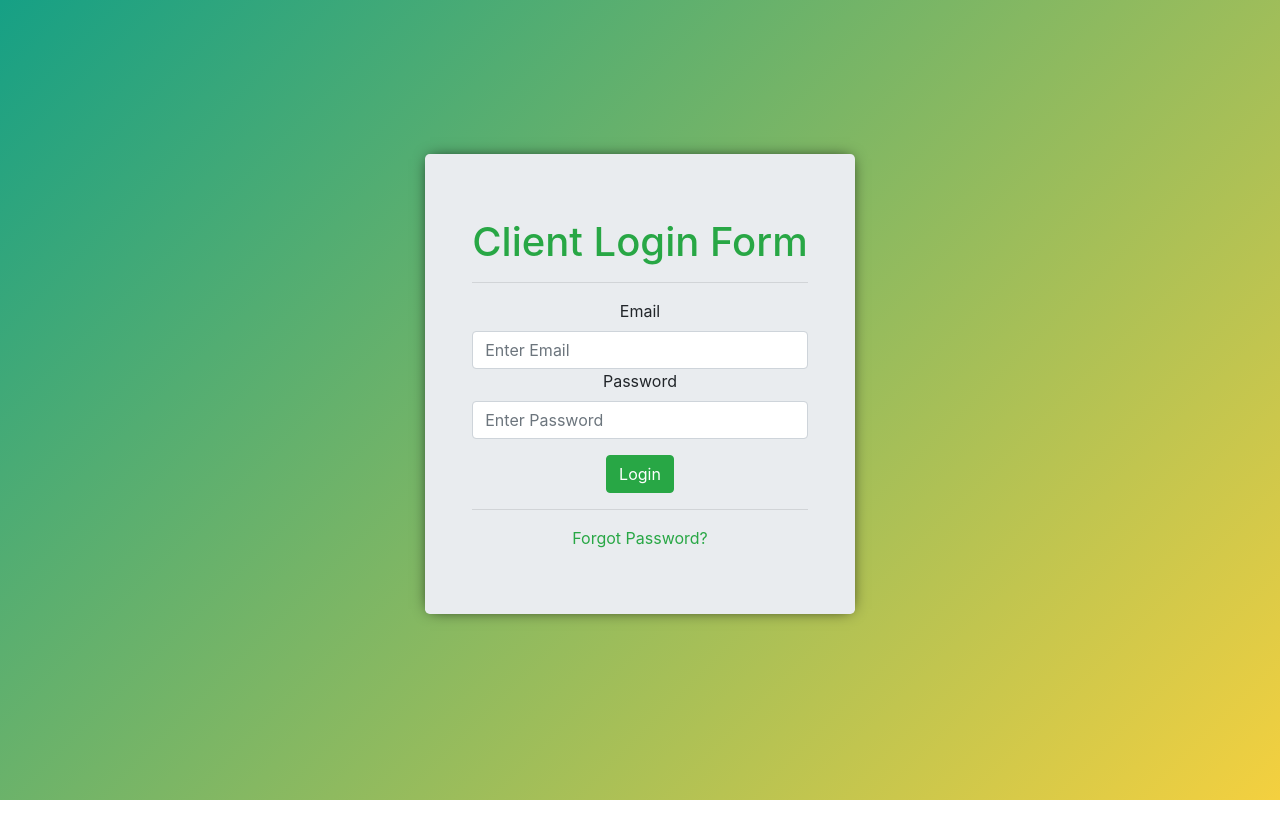
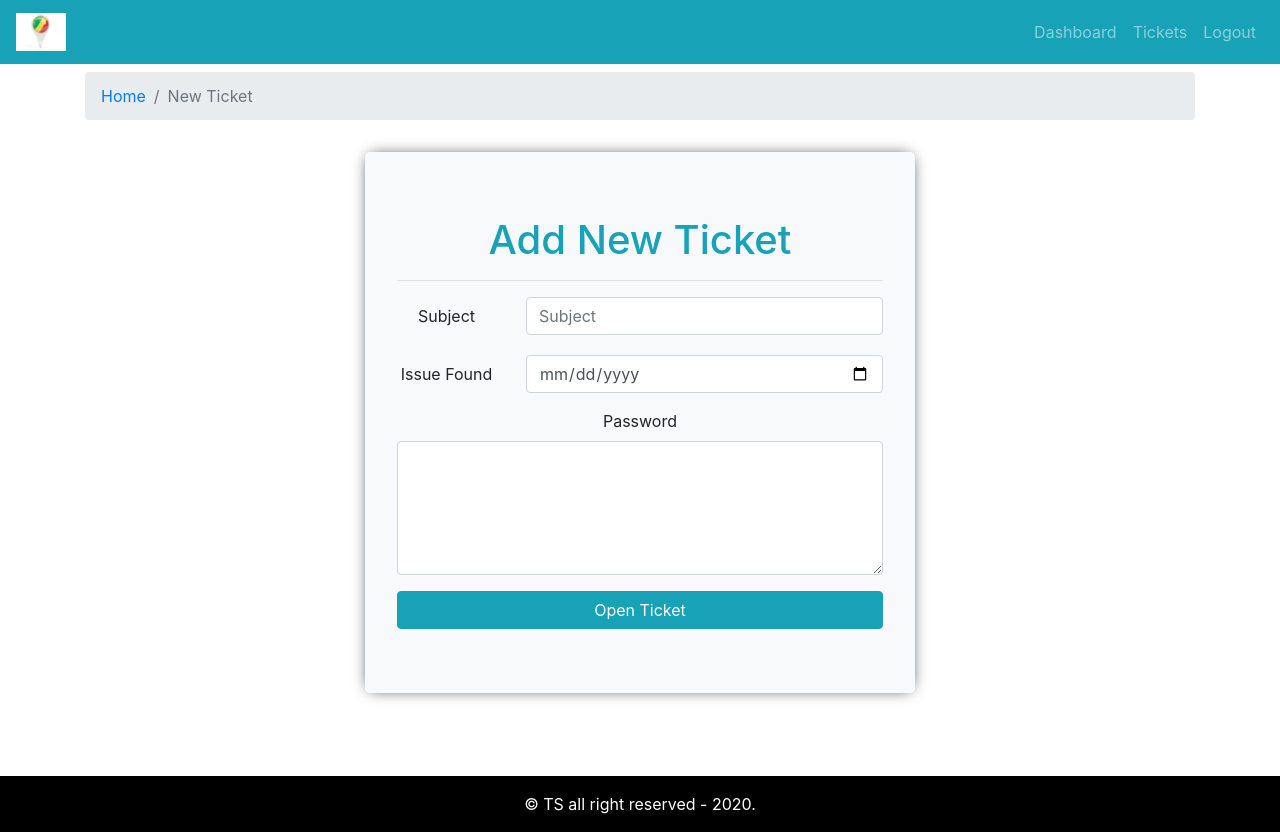
Before and after one commit to Ekamba/Ticket-system-frontend, a React (Create React App) app: page / in a window 1280 px wide. Before the commit the page ends 800 px from the top, so only its background shows below. Built offline with nearby package versions, Linux system fonts and the light colour scheme.

Commit message:
added new ticket form,ticket table

```diff
--- a/package.json
+++ b/package.json
@@ -13,6 +13,7 @@
     "react-bootstrap": "^1.5.0",
     "react-dom": "^17.0.1",
     "react-redux": "^7.1.3",
+    "react-router-bootstrap": "^0.25.0",
     "react-router-dom": "^5.2.0",
     "react-scripts": "4.0.3"
   },
--- a/public/index.html
+++ b/public/index.html
@@ -2,14 +2,14 @@
 <html lang="en">
   <head>
     <meta charset="utf-8" />
-    <link rel="icon" href="%PUBLIC_URL%/favicon.ico" />
+    <link rel="icon" href="./logo.jpg" />
     <meta name="viewport" content="width=device-width, initial-scale=1" />
     <meta name="theme-color" content="#000000" />
     <meta
       name="description"
       content="Web site created using create-react-app"
     />
-    <title>React Redux App</title>
+    <title>Tickets System App</title>
   </head>
   <body>
     <div id="root"></div>
--- a/src/App.css
+++ b/src/App.css
@@ -1,3 +1,27 @@
 .app {
   text-align: center;
 }
+.default-layout {
+  display: gird;
+  grid-template-rows: 80px auto 3rem;
+  grid-template-areas:
+    "header"
+    "main"
+    "footer";
+}
+
+header {
+  grid-area: header;
+}
+
+main {
+  grid-area: main;
+  min-height: 88vh;
+}
+
+footer {
+  grid-area: footer;
+  background: black;
+  padding: 1rem;
+  color: white;
+}
--- a/src/App.js
+++ b/src/App.js
@@ -1,11 +1,18 @@
 import React from "react";
 import "./App.css";
+import { DefaultLayout } from "./layout/DefaultLayout";
+import { Dashboard } from "./pages/dashboard/DashboardPage";
 import Entry from "./pages/entry/Entry";
+import { AddTicket } from "./pages/new-ticket/AddTicket.page";
 
 function App() {
   return (
     <div className="app">
-      <Entry />
+      {/* <Entry /> */}
+      <DefaultLayout>
+        <AddTicket />
+        {/* <Dashboard /> */}
+      </DefaultLayout>
     </div>
   );
 }
--- /dev/null
+++ b/src/assets/data/dummy-tickets.json
@@ -0,0 +1,79 @@
+[
+  {
+    "id": 1,
+    "subject": "Email   certificate expired",
+    "status": "Client response pending",
+    "addedAt": "2020-09-23",
+    "history": [
+      {
+        "date": "20-10-10",
+        "message": "sjflsjl",
+        "messageBy": "client"
+      },
+      {
+        "date": "20-10-10",
+        "message": "sjflsjl",
+        "messageBy": "operator"
+      },
+      {
+        "date": "20-10-10",
+        "message": "sjflsjl",
+        "messageBy": "client"
+      }
+    ]
+  },
+  {
+    "id": 2,
+    "subject": "Issue with Email certificate",
+    "status": "Client response pending",
+    "addedAt": "2020-09-23"
+  },
+  {
+    "id": 3,
+    "subject": "Issue app crashing",
+    "status": "Client response pending",
+    "addedAt": "2020-09-23"
+  },
+  {
+    "id": 4,
+    "subject": "Issue with ssl certificate",
+    "status": "Client response pending",
+    "addedAt": "2020-09-23"
+  },
+  {
+    "id": 5,
+    "subject": "Issue with ssl certificate",
+    "status": "Client response pending",
+    "addedAt": "2020-09-23"
+  },
+  {
+    "id": 6,
+    "subject": "Issue with ssl certificate",
+    "status": "Client response pending",
+    "addedAt": "2020-09-23"
+  },
+  {
+    "id": 7,
+    "subject": "Issue with ssl certificate",
+    "status": "Client response pending",
+    "addedAt": "2020-09-23"
+  },
+  {
+    "id": 8,
+    "subject": "Issue with ssl certificate",
+    "status": "Client response pending",
+    "addedAt": "2020-09-23"
+  },
+  {
+    "id": 9,
+    "subject": "Issue with ssl certificate",
+    "status": "Client response pending",
+    "addedAt": "2020-09-23"
+  },
+  {
+    "id": 10,
+    "subject": "Issue with ssl certificate",
+    "status": "Client response pending",
+    "addedAt": "2020-09-23"
+  }
+]
--- /dev/null
+++ b/src/components/add-ticket-form/AddTicketForm.comp.js
@@ -0,0 +1,151 @@
+import React, { useState, useEffect } from "react";
+// import { useDispatch, useSelector } from "react-redux";
+import {
+  Form,
+  Jumbotron,
+  Row,
+  Col,
+  Button,
+  Spinner,
+  Alert,
+} from "react-bootstrap";
+// import { openNewTicket } from "./addTicketAction";
+// import { shortText } from "../../utils/validation";
+// import { restSuccessMSg } from "./addTicketSlicer";
+
+import "./add-ticket-form.style.css";
+
+const initialFrmDt = {
+  subject: "",
+  issueDate: "",
+  message: "",
+};
+const initialFrmError = {
+  subject: false,
+  issueDate: false,
+  message: false,
+};
+
+export const AddTicketForm = ({
+  handleOnChange,
+  handleOnSubmit,
+  frmDt,
+  frmDataError,
+}) => {
+  console.log(frmDt);
+  // const [state, setstate] = useState(initialState);
+  //   const dispatch = useDispatch();
+
+  //   const {
+  //     user: { name },
+  //   } = useSelector((state) => state.user);
+
+  //   const { isLoading, error, successMsg } = useSelector(
+  //     (state) => state.openTicket
+  //   );
+
+  //   const [frmData, setFrmData] = useState(initialFrmDt);
+  //   const [frmDataError, setFrmDataError] = useState(initialFrmError);
+
+  //   useEffect(() => {
+  //     return () => {
+  //       successMsg && dispatch(restSuccessMSg());
+  //     };
+  //   }, [frmData, frmDataError]);
+
+  // const handleOnChange = (e) => {
+  //   const { name, value } = e.target;
+  //   console.log(name, value);
+  //     setFrmData({
+  //       ...frmData,
+  //       [name]: value,
+  //     });
+  // };
+
+  // const handleOnSubmit = async (e) => {
+  //   e.preventDefault();
+
+  //     setFrmDataError(initialFrmError);
+
+  //     const isSubjectValid = await shortText(frmData.subject);
+
+  //     setFrmDataError({
+  //       ...initialFrmError,
+  //       subject: !isSubjectValid,
+  //     });
+
+  //     dispatch(openNewTicket({ ...frmData, sender: name }));
+  // };
+
+  return (
+    <Jumbotron className="mt-3 add-new-ticket bg-light">
+      <h1 className="text-info text-center">Add New Ticket</h1>
+      <hr />
+      <div>
+        {/* {error && <Alert variant="danger">{error}</Alert>}
+        {successMsg && <Alert variant="primary">{successMsg}</Alert>}
+        {isLoading && <Spinner variant="primary" animation="border" />} */}
+      </div>
+      <Form autoComplete="off" onSubmit={handleOnSubmit}>
+        <Form.Group as={Row}>
+          <Form.Label column sm={3}>
+            Subject
+          </Form.Label>
+          <Col sm={9}>
+            <Form.Control
+              name="subject"
+              //   value={frmData.subject}
+              value={frmDt.subject}
+              // minLength="3"
+              maxLength="100"
+              onChange={handleOnChange}
+              placeholder="Subject"
+              required
+            />
+            <Form.Text className="text-danger">
+              {frmDataError.subject && "Subject is required!"}
+            </Form.Text>
+          </Col>
+        </Form.Group>
+        <Form.Group as={Row}>
+          <Form.Label column sm={3}>
+            Issue Found
+          </Form.Label>
+          <Col sm={9}>
+            <Form.Control
+              type="date"
+              name="issueDate"
+              //   value={frmData.issueDate}
+              value={frmDt.issueDate}
+              onChange={handleOnChange}
+              required
+            />
+          </Col>
+        </Form.Group>
+        <Form.Group>
+          <Form.Label>Password</Form.Label>
+          <Form.Control
+            as="textarea"
+            name="message"
+            rows="5"
+            // value={frmData.message}
+            value={frmDt.message}
+            onChange={handleOnChange}
+            required
+          />
+        </Form.Group>
+
+        <Button type="submit" variant="info" block>
+          Open Ticket
+        </Button>
+      </Form>
+    </Jumbotron>
+  );
+};
+
+// AddTicketForm.propTypes = {
+//   handleOnSubmit: PropTypes.func.isRequired,
+//   handleOnChange: PropTypes.func.isRequired,
+//   frmDt: PropTypes.object.isRequired,
+//   frmDataErro: PropTypes.object.isRequired,
+// };
--- /dev/null
+++ b/src/components/add-ticket-form/add-ticket-form.style.css
@@ -0,0 +1,7 @@
+.add-new-ticket {
+  max-width: 550px;
+  margin-left: auto;
+  margin-right: auto;
+
+  box-shadow: 0px 0px 15px -5px black;
+}
--- /dev/null
+++ b/src/components/ticket-table/TicketTable.js
@@ -0,0 +1,51 @@
+import React from "react";
+// import { useSelector } from "react-redux";
+
+import { Table } from "react-bootstrap";
+
+// import { Link } from "react-router-dom";
+
+export const TicketTable = ({ tickets }) => {
+  //   const { searchTicketList, isLoading, error } = useSelector(
+  //     (state) => state.tickets
+  //   );
+  //   if (isLoading) return <h3>Loading ...</h3>;
+  //   if (error) return <h3>{error}</h3>;
+
+  return (
+    <Table striped bordered hover>
+      <thead>
+        <tr>
+          <th>#</th>
+          <th>Subjects</th>
+          <th>Status</th>
+          <th>Opened Date</th>
+        </tr>
+      </thead>
+      <tbody>
+        {/* {searchTicketList.length ? (
+          searchTicketList.map((row) => ( */}
+        {tickets.length ? (
+          tickets.map((row) => (
+            <tr key={row._id}>
+              <td>{row._id}</td>
+              <td>
+                {/* <Link to={`/ticket/${row._id}`}>{row.subject}</Link> */}
+                {row.subject}
+              </td>
+              <td>{row.status}</td>
+              <td>{row.addedAt}</td>
+              {/* <td>{row.openAt && new Date(row.openAt).toLocaleString()}</td> */}
+            </tr>
+          ))
+        ) : (
+          <tr>
+            <td colSpan="4" className="text-center">
+              No ticket show{" "}
+            </td>
+          </tr>
+        )}
+      </tbody>
+    </Table>
+  );
+};
--- a/src/layout/partials/Header.comp.js
+++ b/src/layout/partials/Header.comp.js
@@ -32,6 +32,7 @@ export const Header = () => {
           {/* </LinkContainer> */}
 
           {/* <Nav.Link onClick={logMeOut}>Logout</Nav.Link> */}
+          <Nav.Link>Logout</Nav.Link>
         </Nav>
       </Navbar.Collapse>
     </Navbar>
--- /dev/null
+++ b/src/pages/new-ticket/AddTicket.page.js
@@ -0,0 +1,81 @@
+import React, { useState, useEffect } from "react";
+import { Container, Row, Col } from "react-bootstrap";
+import { PageBreadcrumb } from "../../components/breadcrumb/Breadcrumb.comp";
+import { AddTicketForm } from "../../components/add-ticket-form/AddTicketForm.comp";
+import PropTypes from "prop-types";
+import { shortText } from "../../utils/validation";
+
+const initialFrmDt = {
+  subject: "",
+  issueDate: "",
+  message: "",
+};
+const initialFrmError = {
+  subject: false,
+  issueDate: false,
+  message: false,
+};
+
+export const AddTicket = () => {
+  const [frmData, setFrmData] = useState(initialFrmDt);
+  const [frmDataError, setFrmDataError] = useState(initialFrmError);
+
+  useEffect(
+    () => {},
+
+    //       successMsg && dispatch(restSuccessMSg());
+    //     };
+    [frmData, frmDataError]
+  );
+
+  const handleOnChange = (e) => {
+    const { name, value } = e.target;
+    console.log(name, value);
+    setFrmData({
+      ...frmData,
+      [name]: value,
+    });
+  };
+
+  const handleOnSubmit = async (e) => {
+    e.preventDefault();
+
+    setFrmDataError(initialFrmError);
+
+    const isSubjectValid = await shortText(frmData.subject);
+    setFrmDataError({
+      ...initialFrmError,
+      subject: !isSubjectValid,
+    });
+
+    //     dispatch(openNewTicket({ ...frmData, sender: name }));
+  };
+
+  return (
+    <Container>
+      <Row>
+        <Col>
+          <PageBreadcrumb page="New Ticket" />
+        </Col>
+      </Row>
+
+      <Row>
+        <Col>
+          <AddTicketForm
+            handleOnChange={handleOnChange}
+            frmDt={frmData}
+            handleOnSubmit={handleOnSubmit}
+            frmDataError={frmDataError}
+          />
+        </Col>
+      </Row>
+    </Container>
+  );
+};
+
+AddTicketForm.propTypes = {
+  handleOnSubmit: PropTypes.func.isRequired,
+  handleOnChange: PropTypes.func.isRequired,
+  frmDt: PropTypes.object.isRequired,
+  frmDataError: PropTypes.object.isRequired,
+};
--- /dev/null
+++ b/src/utils/validation.js
@@ -0,0 +1,3 @@
+export const shortText = (str) => {
+  return str.length >= 3 && str.length <= 100;
+};
```
Also changed, not shown: 2 other files (tests, documents, lock files or other folders).
